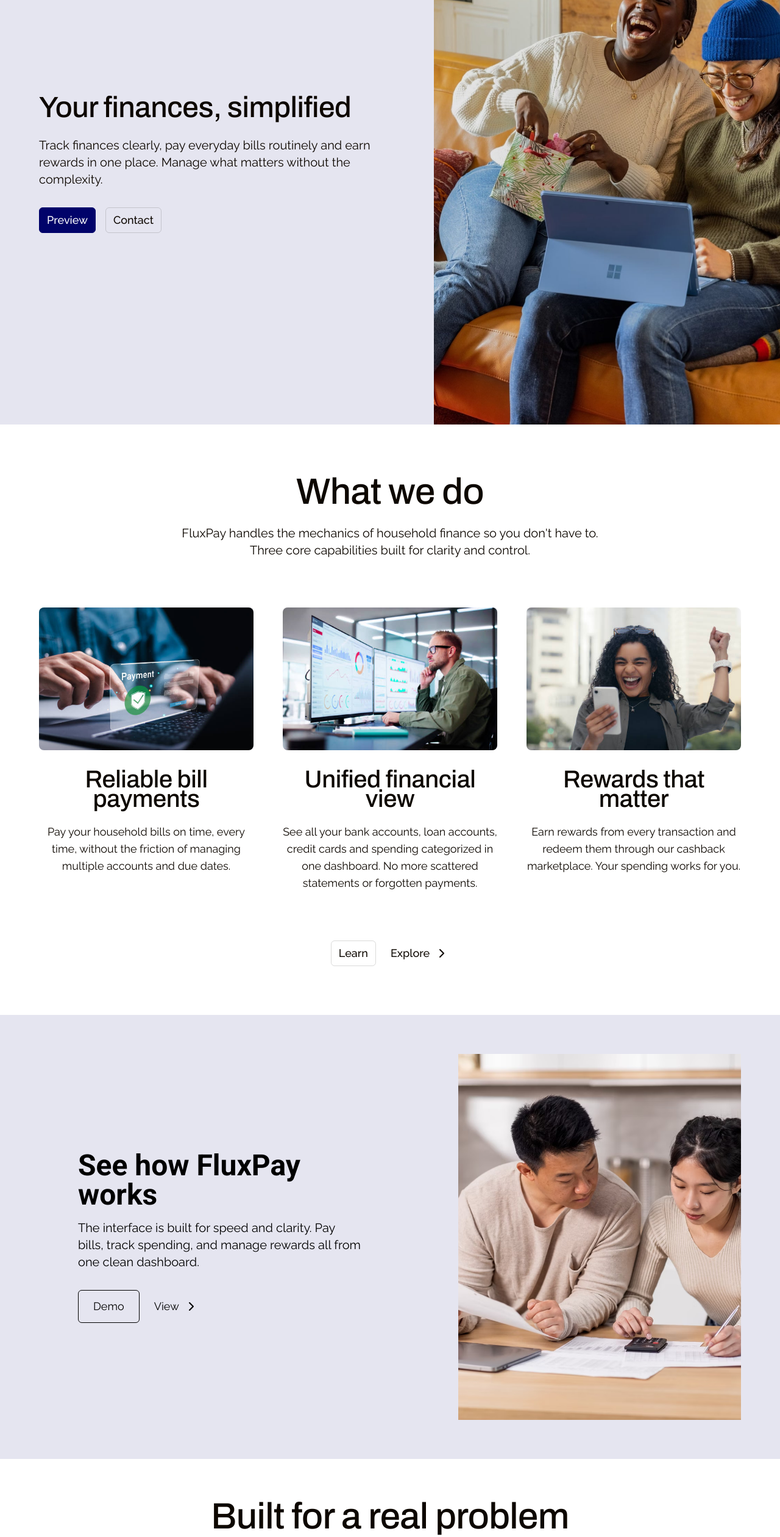
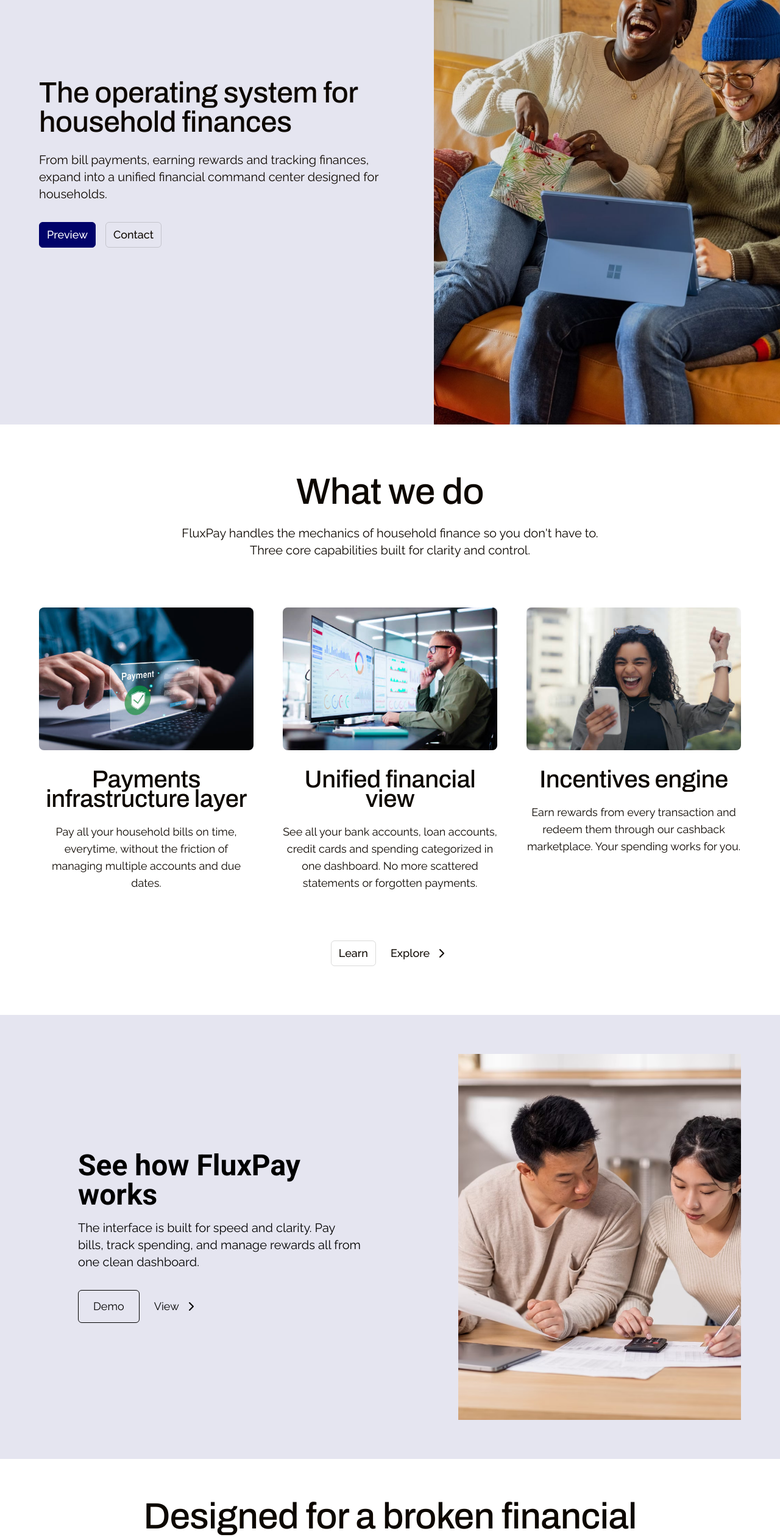
Before and after one commit to Dpolley99/landingPage-FluxPay, a React (Vite) app: page / in a window 1280 px wide. Shown: the part 234-2754 px from the top of the page at 61% size. Built offline with nearby package versions, Linux system fonts and the light colour scheme.

Commit message:
content change - tone

```diff
--- a/src/components/Hero.jsx
+++ b/src/components/Hero.jsx
@@ -8,10 +8,10 @@
           <div className="flex flex-col gap-6 md:gap-8 w-full">
             <div className="flex flex-col gap-4 md:gap-6">
               <h1 className="font-archivo text-3xl sm:text-4xl md:text-4xl lg:text-5xl xl:text-5xl font-medium leading-[1.1] tracking-[-0.01em] text-[#0D0700]">
-                Your finances, simplified
+                The operating system for household finances
               </h1>
               <p className="font-raleway text-base sm:text-lg md:text-xl font-normal leading-[1.5] text-[#0D0700]">
-                Track finances clearly, pay everyday bills routinely and earn rewards in one place. Manage what matters without the complexity.
+                From bill payments, earning rewards and tracking finances, expand into a unified financial command center designed for households.
               </p>
             </div>
             <div className="flex flex-col sm:flex-row gap-3 sm:gap-4">
--- a/src/components/Problem.jsx
+++ b/src/components/Problem.jsx
@@ -30,7 +30,7 @@
         <div className="flex flex-col items-center gap-4 w-full">
           <div className="flex flex-col items-center gap-4 md:gap-6 w-full">
             <h2 className="font-archivo text-3xl sm:text-4xl md:text-5xl xl:text-[60px] font-medium leading-[1.2] tracking-[-0.01em] text-[#0D0700] text-center">
-              Built for a real problem
+              Designed for a broken financial infrastructure
             </h2>
             <p className="font-raleway text-base sm:text-lg md:text-xl font-normal leading-[1.5] text-[#0D0700] text-center max-w-3xl px-4">
               Household finance is fragmented and inefficient. We're solving this with a platform that brings clarity and control to everyday money management.
--- a/src/components/WhatWeDo.jsx
+++ b/src/components/WhatWeDo.jsx
@@ -5,8 +5,8 @@
 const WhatWeDo = () => {
   const features = [
     {
-      title: "Reliable bill payments",
-      description: "Pay your household bills on time, every time, without the friction of managing multiple accounts and due dates.",
+      title: "Payments infrastructure layer",
+      description: "Pay all your household bills on time, everytime, without the friction of managing multiple accounts and due dates.",
       image: feature1,
     },
     {
@@ -15,7 +15,7 @@
       image: feature2,
     },
     {
-      title: "Rewards that matter",
+      title: "Incentives engine",
       description: "Earn rewards from every transaction and redeem them through our cashback marketplace. Your spending works for you.",
       image: feature3,
     },
```
